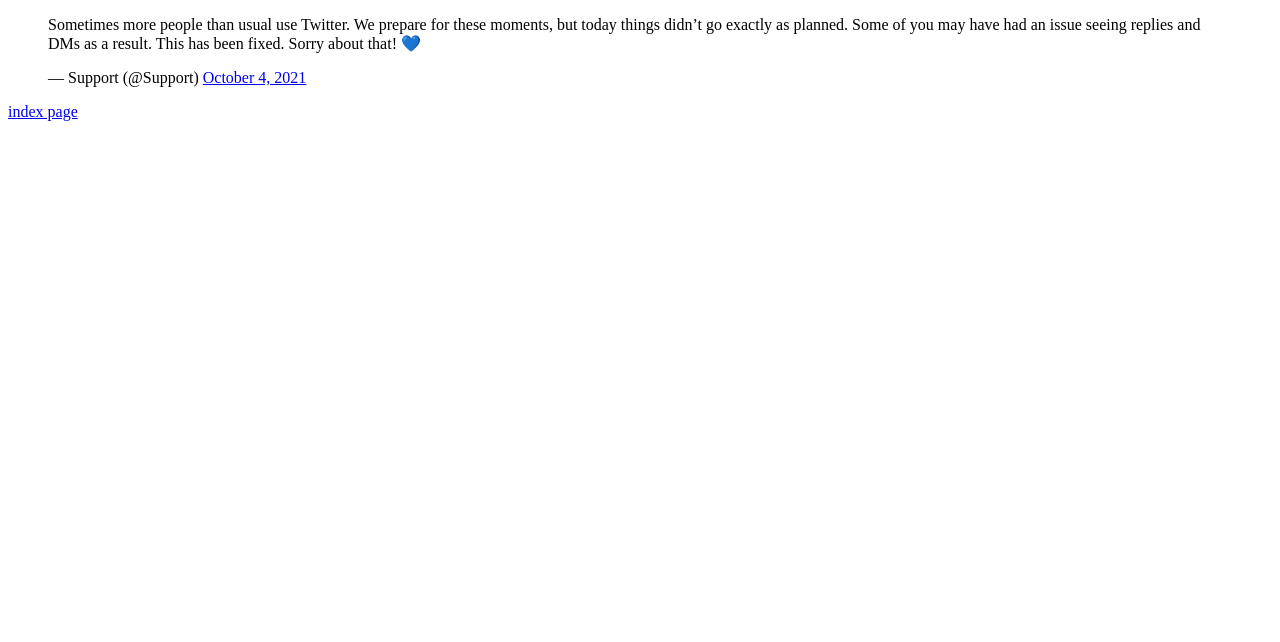
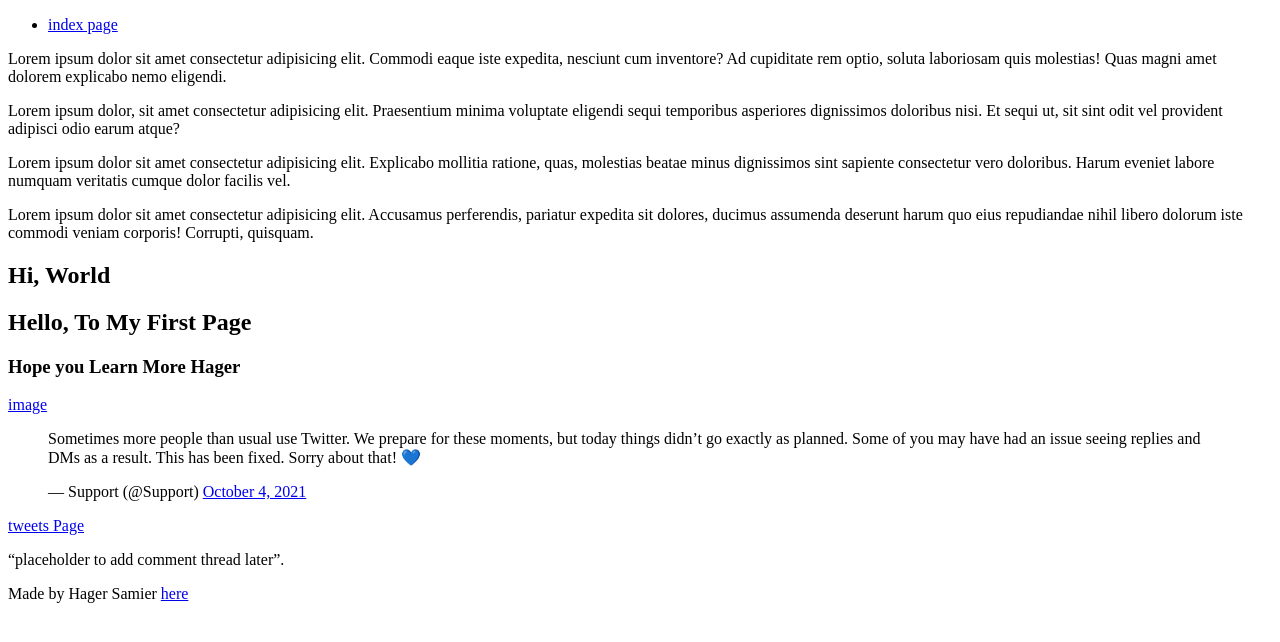
Before and after one commit to HagerSamier/My_First_Portfolio, a plain HTML site: page html_basic/tweets.html in a window 1280 px wide. Drawn offline with Linux system fonts and the light colour scheme.

Commit message:
modify index.html and tweets.html structures

```diff
--- a/html_basic/tweets.html
+++ b/html_basic/tweets.html
@@ -6,7 +6,43 @@
        <meta name="viewport" content="width=device-width, intial-scale=1.0">
     </head>
     <body>
-        <blockquote class="twitter-tweet"><p lang="en" dir="ltr">Sometimes more people than usual use Twitter. We prepare for these moments, but today things didn’t go exactly as planned. Some of you may have had an issue seeing replies and DMs as a result. This has been fixed. Sorry about that! 💙</p>&mdash; Support (@Support) <a href="https://twitter.com/Support/status/1445130599547772936?ref_src=twsrc%5Etfw">October 4, 2021</a></blockquote> <script async src="https://platform.twitter.com/widgets.js" charset="utf-8"></script>
-        <a href="file:///C:/Users/East-Sound/Music/My_First_Portfolio/html_basic/index.html">index page</a>
+        <header>
+            <ul>
+                <li>
+                    <a href="file:///C:/Users/East-Sound/Music/My_First_Portfolio/html_basic/index.html">index page</a>
+                </li>
+            </ul>
+        </header>
+        <main>
+            <article>
+                <p>Lorem ipsum dolor sit amet consectetur adipisicing elit.
+                    Commodi eaque iste expedita, nesciunt cum inventore? Ad cupiditate rem optio, soluta laboriosam quis molestias! Quas magni amet dolorem explicabo nemo eligendi.
+                </p>
+                <p>Lorem ipsum dolor, sit amet consectetur adipisicing elit.
+                    Praesentium minima voluptate eligendi sequi temporibus asperiores dignissimos doloribus nisi. Et sequi ut, sit sint odit vel provident adipisci odio earum atque?
+                </p>
+                <p>Lorem ipsum dolor sit amet consectetur adipisicing elit.
+                    Explicabo mollitia ratione, quas, molestias beatae minus dignissimos sint sapiente consectetur vero doloribus. Harum eveniet labore numquam veritatis cumque dolor facilis vel.
+                </p>
+                <p>Lorem ipsum dolor sit amet consectetur adipisicing elit.
+                    Accusamus perferendis, pariatur expedita sit dolores, ducimus assumenda deserunt harum quo eius repudiandae nihil libero dolorum iste commodi veniam corporis! Corrupti, quisquam.
+                </p>
+                <h1> Hi, World </h1>
+                <h2> Hello, To My First Page </h2>
+                <h3> Hope you Learn More Hager</h3>
+                <a href="https://i.ibb.co/gTDZZT8/ALX-Logo-07.png"> image </a>
+                <blockquote class="twitter-tweet"><p lang="en" dir="ltr">Sometimes more people than usual use Twitter. We prepare for these moments, but today things didn’t go exactly as planned. Some of you may have had an issue seeing replies and DMs as a result. This has been fixed. Sorry about that! 💙</p>&mdash; Support (@Support) <a href="https://twitter.com/Support/status/1445130599547772936?ref_src=twsrc%5Etfw">October 4, 2021</a></blockquote> <script async src="https://platform.twitter.com/widgets.js" charset="utf-8"></script>
+                <a href="file:///C:/Users/East-Sound/Music/My_First_Portfolio/html_basic/tweets.html"> tweets Page </a>
+            </article>
+            <aside>
+                <p>“placeholder to add comment thread later”.</p>
+            </aside>
+        </main>
+        <footer>
+            <p>
+                Made by Hager Samier
+                <a href="https://www.google.com/search?q=google&oq=goo&gs_lcrp=EgZjaHJvbWUqEAgAEAAYgwEY4wIYsQMYgAQyEAgAEAAYgwEY4wIYsQMYgAQyEwgBEC4YgwEYxwEYsQMY0QMYgAQyDQgCEAAYgwEYsQMYgAQyBggDEEUYOTIGCAQQRRg8MgYIBRBFGDwyBggGEEUYPDIGCAcQBRhA0gEIMjkzNWowajeoAgiwAgE&sourceid=chrome&ie=UTF-8" target="_blank">here</a>
+            </p>
+        </footer>
     </body>
 </html>
```
Also changed, not shown: html_basic/index.html (+21 -0 lines).
